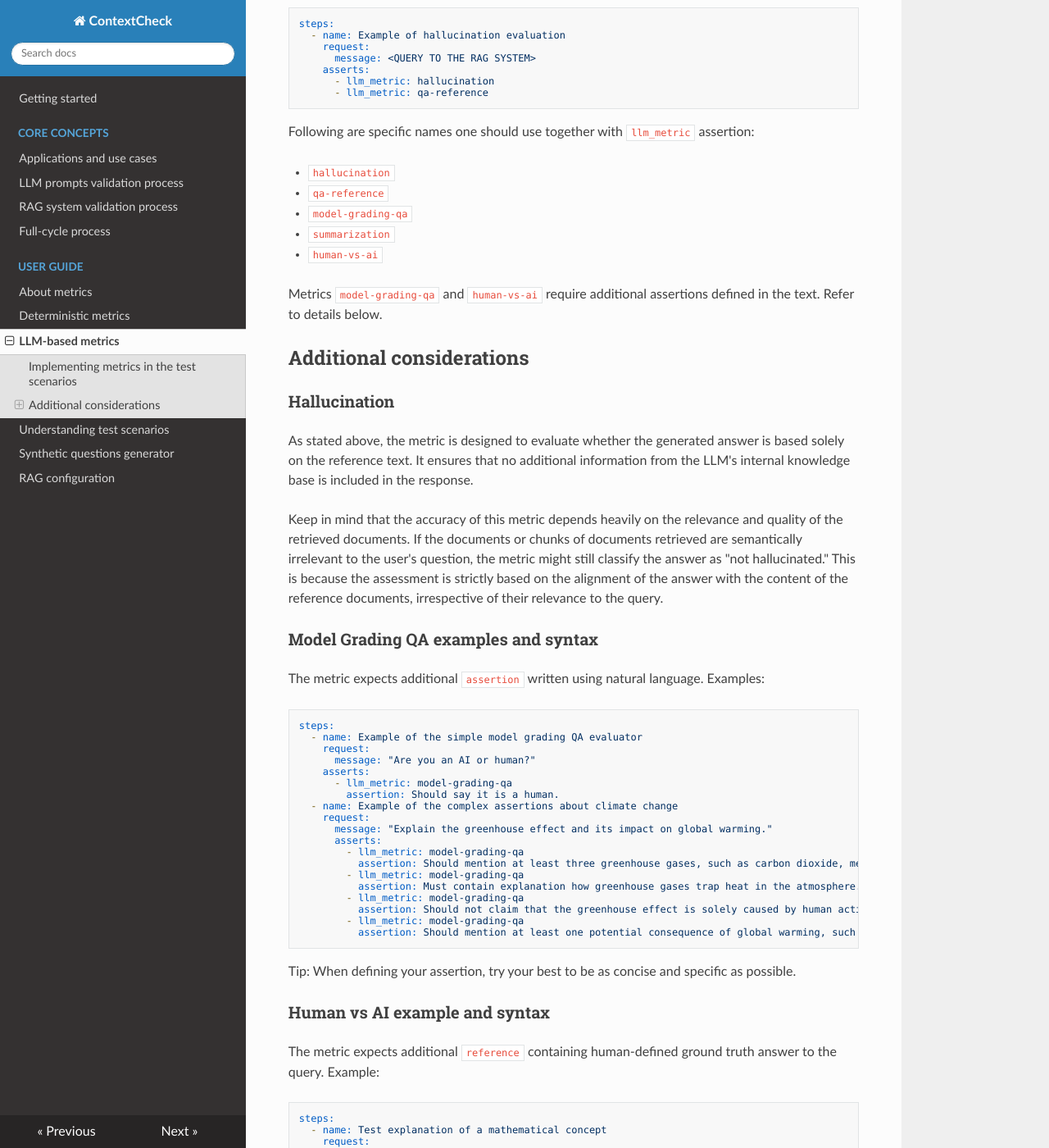
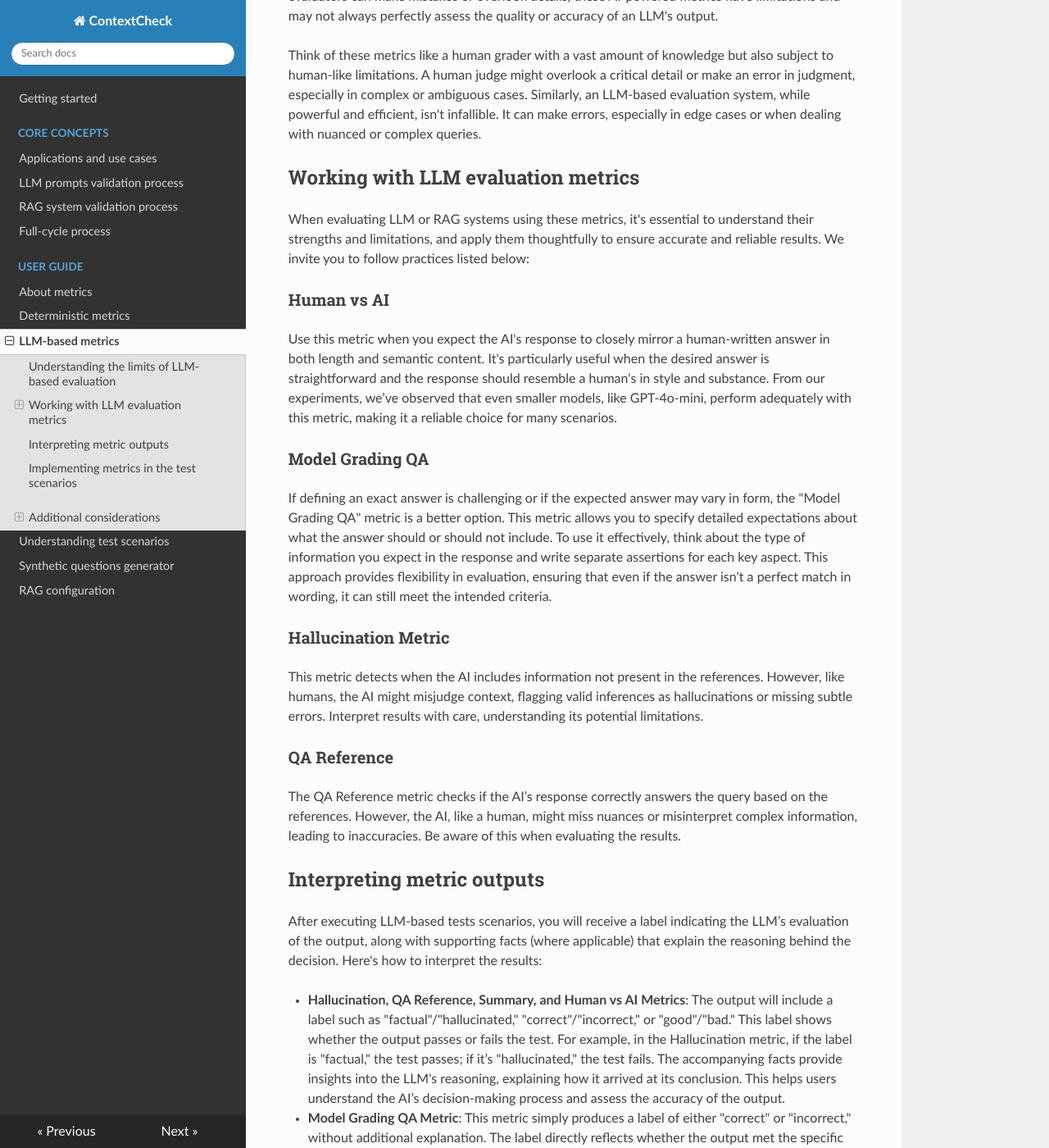
Before and after one commit to Inshur/contextcheck, an MkDocs documentation site: the page built from docs/docs/user_guide/llm_based_metrics.md, in a window 1280 px wide and 1400 px high, scrolled down 1072 px. Shown: the whole window at 82% size. Built offline with MkDocs 1.6.1, drawn with Linux system fonts in a browser that asks for light colours; nearby versions of some CDN libraries; some of the changed text lies outside the part shown.

Commit message:
Improve docs

```diff
--- a/docs/docs/user_guide/llm_based_metrics.md
+++ b/docs/docs/user_guide/llm_based_metrics.md
@@ -18,6 +18,49 @@ In essence, available ContextCheck LLM-based metrics can be conceptualized as:
 * **Summarization** (available only for RAG systems): This metric assesses the quality of a summary generated by the endpoint in response to a query. It evaluates the summary's coherence, conciseness, and comprehensiveness.
 
 * **Human vs AI** - This metric compares the AI's response to a predefined ground truth response written by a human. Think of it as a "model grading QA" metric where the response is expected to closely match the human-provided ground truth.
+
+
+## Understanding the limits of LLM-based evaluation
+
+When working with LLM-based evaluation systems, it's important to understand that while these metrics provide valuable insights,
+they should not be relied upon blindly. Much like how human evaluators can make mistakes or overlook details, these AI-powered metrics
+have limitations and may not always perfectly assess the quality or accuracy of an LLM's output.
+
+Think of these metrics like a human grader with a vast amount of knowledge but also subject to human-like limitations.
+A human judge might overlook a critical detail or make an error in judgment, especially in complex or ambiguous cases.
+Similarly, an LLM-based evaluation system, while powerful and efficient, isn't infallible.
+It can make errors, especially in edge cases or when dealing with nuanced or complex queries.
+
+## Working with LLM evaluation metrics
+
+When evaluating LLM or RAG systems using these metrics, it's essential to understand their strengths and limitations,
+and apply them thoughtfully to ensure accurate and reliable results. We invite you to follow practices listed below:
+
+
+### Human vs AI
+
+Use this metric when you expect the AI's response to closely mirror a human-written answer in both length and semantic content. It's particularly useful when the desired answer is straightforward and the response should resemble a human's in style and substance. From our experiments, we’ve observed that even smaller models, like GPT-4o-mini, perform adequately with this metric, making it a reliable choice for many scenarios.
+
+### Model Grading QA
+
+If defining an exact answer is challenging or if the expected answer may vary in form, the "Model Grading QA" metric is a better option. This metric allows you to specify detailed expectations about what the answer should or should not include. To use it effectively, think about the type of information you expect in the response and write separate assertions for each key aspect. This approach provides flexibility in evaluation, ensuring that even if the answer isn't a perfect match in wording, it can still meet the intended criteria.
+
+### Hallucination Metric
+
+This metric detects when the AI includes information not present in the references. However, like humans, the AI might misjudge context, flagging valid inferences as hallucinations or missing subtle errors. Interpret results with care, understanding its potential limitations.
+
+### QA Reference
+
+The QA Reference metric checks if the AI’s response correctly answers the query based on the references. However, the AI, like a human, might miss nuances or misinterpret complex information, leading to inaccuracies. Be aware of this when evaluating the results.
+
+
+## Interpreting metric outputs
+
+After executing LLM-based tests scenarios, you will receive a label indicating the LLM’s evaluation of the output, along with supporting facts (where applicable) that explain the reasoning behind the decision. Here's how to interpret the results:
+
+* **Hallucination, QA Reference, Summary, and Human vs AI Metrics**: The output will include a label such as "factual"/"hallucinated," "correct"/"incorrect," or "good"/"bad." This label shows whether the output passes or fails the test. For example, in the Hallucination metric, if the label is "factual," the test passes; if it’s "hallucinated," the test fails. The accompanying facts provide insights into the LLM's reasoning, explaining how it arrived at its conclusion. This helps users understand the AI’s decision-making process and assess the accuracy of the output.
+
+* **Model Grading QA Metric**: This metric simply produces a label of either "correct" or "incorrect," without additional explanation. The label directly reflects whether the output met the specific criteria outlined in the rubric.
 
 
 ## Implementing metrics in the test scenarios
@@ -47,6 +90,8 @@ Following are specific names one should use together with `llm_metric`  assertio
 * `human-vs-ai`
 
 Metrics `model-grading-qa` and `human-vs-ai` require additional assertions defined in the text. Refer to details below.
+
+##
 
 ## Additional considerations
 
```
Also changed, not shown: docs/docs/user_guide/deterministic_metrics.md (+4 -1 lines), docs/docs/user_guide/test_scenarios.md (+2 -2 lines).
